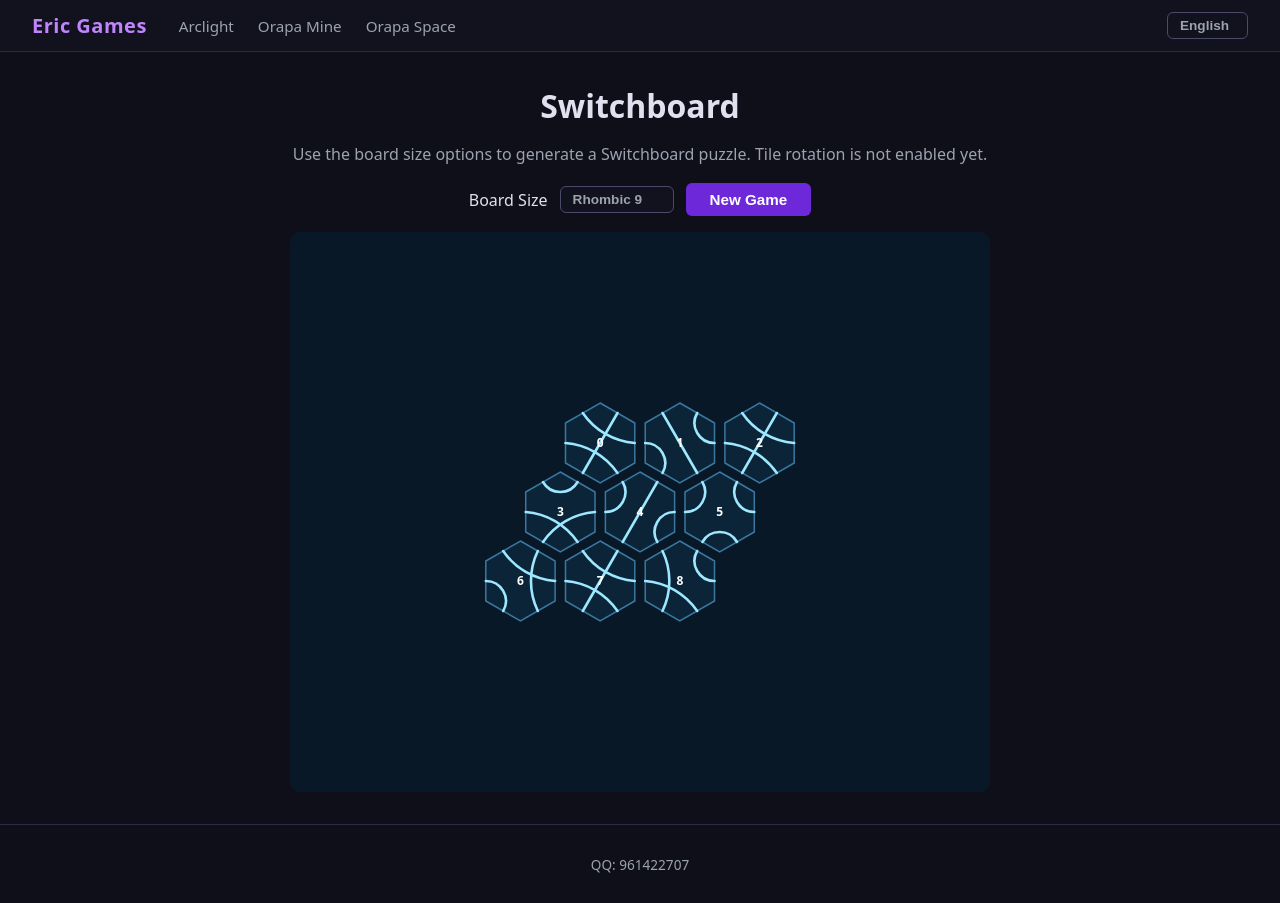
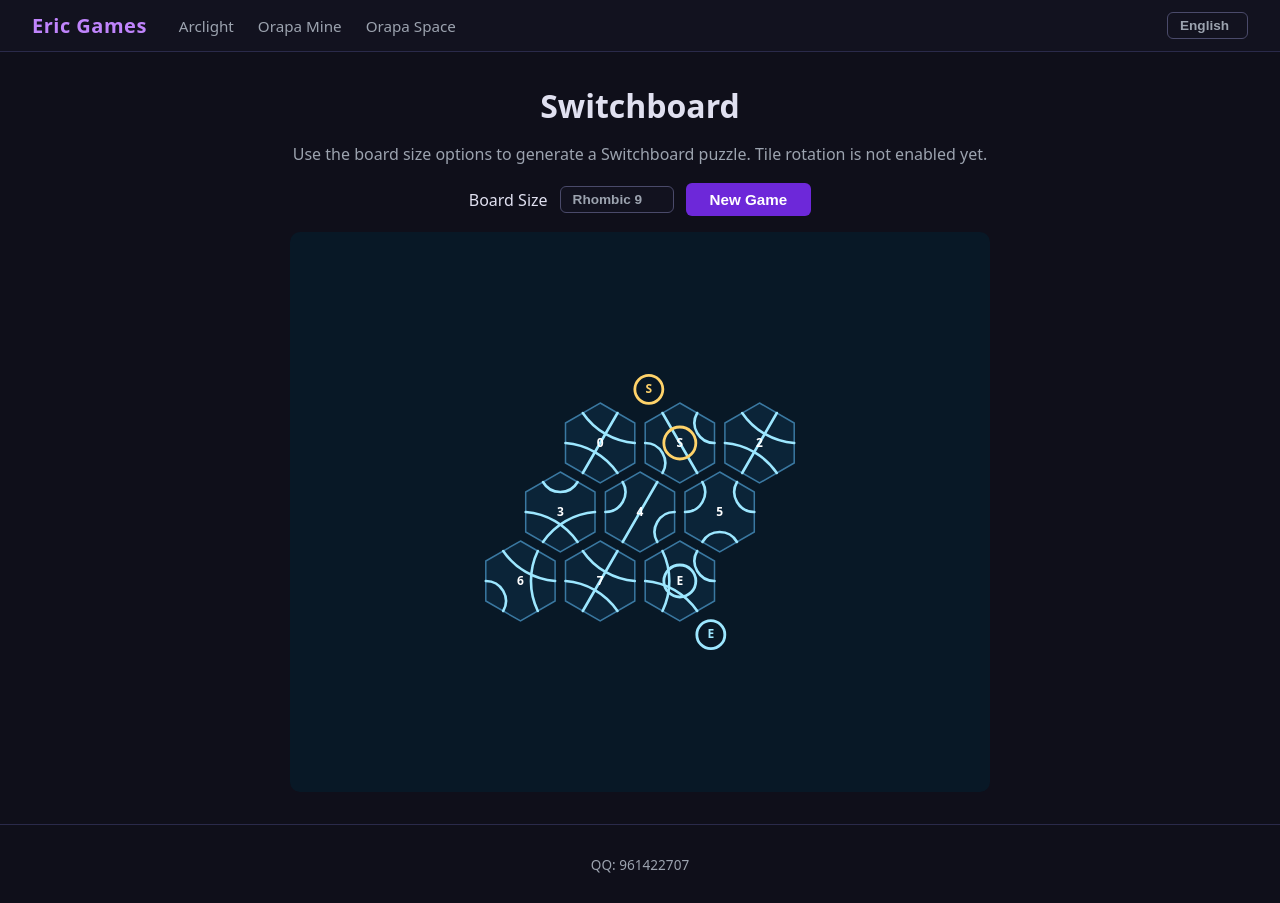
Before and after one commit to EricWebsmith/ericgames, a React (Vite) app: page /#/switchboard in a window 1280 px wide. Built offline with nearby package versions, Linux system fonts and the light colour scheme.

Commit message:
Add S/E circle markers for switchboard start and end tile/border
Agent-Logs-Url: https://github.com/EricWebsmith/ericgames/sessions/2c952e94-ee1e-469c-8caf-45dd0cb1ae95

Co-authored-by: EricWebsmith <338116+EricWebsmith@users.noreply.github.com>

```diff
--- a/src/components/Switchboard.tsx
+++ b/src/components/Switchboard.tsx
@@ -46,6 +46,11 @@ const edgeMidForDir = (cx: number, cy: number, d: number): { x: number; y: numbe
   const angle = (Math.PI / 180) * DIR_DEG[d];
   const inradius = HEX_R * Math.sqrt(3) / 2;
   return { x: cx + inradius * Math.cos(angle), y: cy + inradius * Math.sin(angle) };
+};
+
+const pointAlongDir = (cx: number, cy: number, d: number, distance: number): { x: number; y: number; } => {
+  const angle = (Math.PI / 180) * DIR_DEG[d];
+  return { x: cx + distance * Math.cos(angle), y: cy + distance * Math.sin(angle) };
 };
 
 const makeArcPath = (inDir: number, outDir: number, cx: number, cy: number): string | null => {
@@ -135,6 +140,22 @@ export default function Switchboard() {
     );
   }, [boardLength, hexRadius, board.tiles]);
 
+  const startTilePosition = tilePx[board.startTileIndex];
+  const endTilePosition = tilePx[board.endTileIndex];
+  const borderMarkerDistance = HEX_R + 22;
+  const startBorderPosition = pointAlongDir(
+    startTilePosition.x,
+    startTilePosition.y,
+    board.startTileDirection,
+    borderMarkerDistance,
+  );
+  const endBorderPosition = pointAlongDir(
+    endTilePosition.x,
+    endTilePosition.y,
+    board.endTileDirection,
+    borderMarkerDistance,
+  );
+
   return (
     <div className="game-container">
       <h2 className="game-title">{t('switchboard.title')}</h2>
@@ -170,6 +191,9 @@ export default function Switchboard() {
 
         {board.tiles.map((tile) => {
           const { x, y } = tilePx[tile.tileNo];
+          const isStartTile = tile.tileNo === board.startTileIndex;
+          const isEndTile = tile.tileNo === board.endTileIndex;
+          const markerLabel = isStartTile ? 'S' : isEndTile ? 'E' : null;
           return (
             <g key={tile.tileNo}>
               <polygon
@@ -193,6 +217,16 @@ export default function Switchboard() {
                   />
                 );
               })}
+              {markerLabel && (
+                <circle
+                  cx={x}
+                  cy={y}
+                  r={16}
+                  fill="none"
+                  stroke={markerLabel === 'S' ? '#ffd36a' : '#9de7ff'}
+                  strokeWidth={2.8}
+                />
+              )}
               <text
                 x={x}
                 y={y + 0.5}
@@ -202,11 +236,38 @@ export default function Switchboard() {
                 fontWeight="bold"
                 fontSize={12}
               >
-                {tile.tileNo}
+                {markerLabel ?? tile.tileNo}
               </text>
             </g>
           );
         })}
+
+        {[
+          { ...startBorderPosition, label: 'S', stroke: '#ffd36a' },
+          { ...endBorderPosition, label: 'E', stroke: '#9de7ff' },
+        ].map(({ x, y, label, stroke }) => (
+          <g key={`border-${label}`}>
+            <circle
+              cx={x}
+              cy={y}
+              r={14}
+              fill="#081826"
+              stroke={stroke}
+              strokeWidth={2.8}
+            />
+            <text
+              x={x}
+              y={y}
+              textAnchor="middle"
+              dominantBaseline="middle"
+              fill={stroke}
+              fontWeight="bold"
+              fontSize={12}
+            >
+              {label}
+            </text>
+          </g>
+        ))}
       </svg>
     </div>
   );
```
